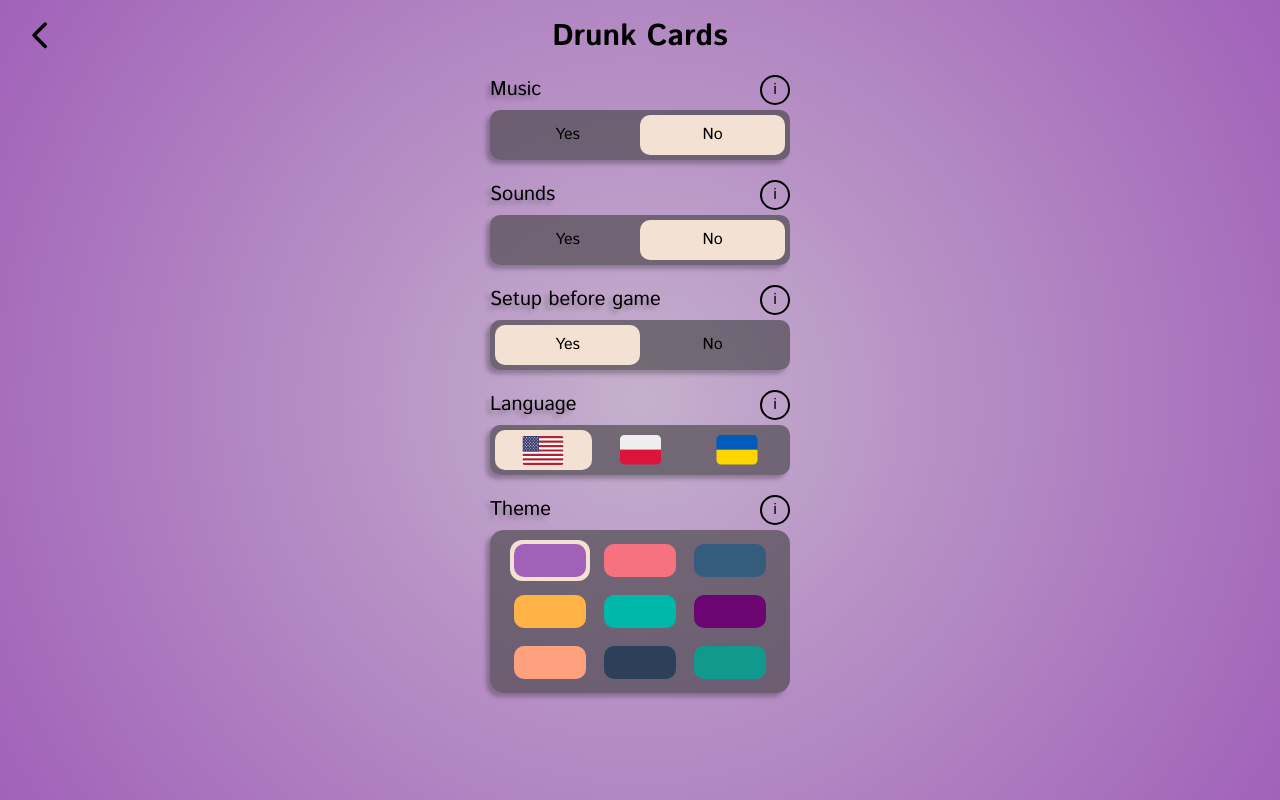
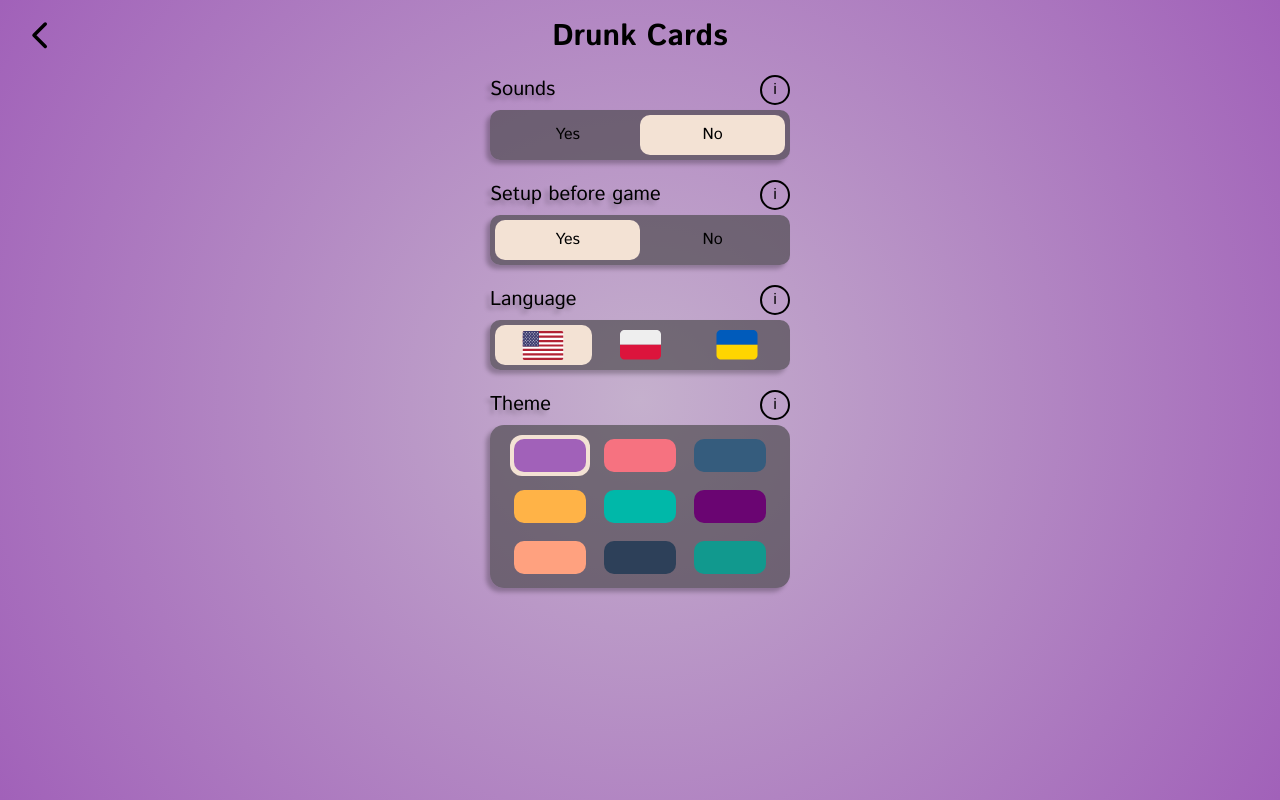
Before and after one commit to dranchukroma/drunkCards, a React (Vite) app: page /settings in a window 1280 px wide. Built offline with nearby package versions, Linux system fonts and the light colour scheme; a web font is replaced by a local one.

Commit message:
Disabled music toggler from settings

```diff
--- a/src/screens/Settings/index.tsx
+++ b/src/screens/Settings/index.tsx
@@ -23,13 +23,13 @@ export function Settings() {
 
     return (
         <SettingWrapper>
-            <ToggleGroup
+            {/* <ToggleGroup
                 label={translations.settings.music}
                 onTooltip={() => toast.info(translations.settings.musicTooltip)}
                 options={toggleOptions.booleanOptions}
                 defaultOption={audio.music}
                 onOptionChange={(option) => audio.setMusic(option)}
-            />
+            /> */}
             <ToggleGroup
                 label={translations.settings.sounds}
                 onTooltip={() => toast.info(translations.settings.soundsTooltip)}
```
